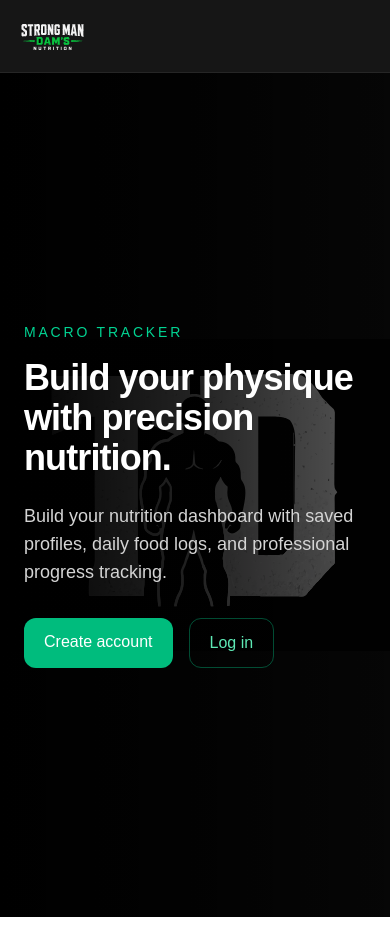
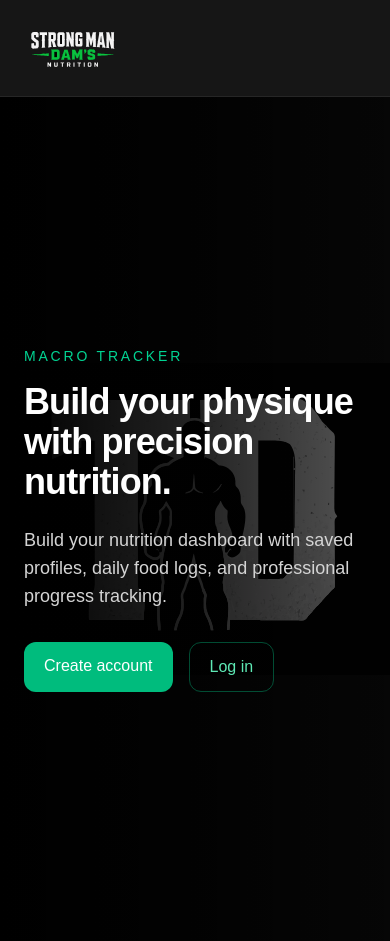
Before and after one commit to Kameron835/macros-tracker, a Next.js app: page / in a window 390 px wide. Before the commit the page ends 917 px from the top, so only its background shows below. Built offline with nearby package versions, Linux system fonts and the light colour scheme; no server answers.

Commit message:
Use mobile dropdown menu

```diff
--- a/components/app-header.tsx
+++ b/components/app-header.tsx
@@ -12,17 +12,26 @@ export default async function AppHeader() {
 
   return (
     <header className="sticky top-0 z-50 border-b border-neutral-800 bg-neutral-950/95 backdrop-blur">
-      <div className="mx-auto flex max-w-6xl items-center justify-between gap-4 px-4 py-3">
+      <div className="mx-auto flex max-w-6xl items-center justify-between gap-4 px-6 py-4">
         <Link href="/" className="flex shrink-0 items-center">
           <Image
             src="/brand/header-logo.svg"
             alt="Strong Man Dam's Nutrition"
             width={220}
             height={90}
-            className="h-12 w-auto max-w-[160px] object-contain sm:h-20 sm:max-w-none"
+            className="h-16 w-auto object-contain sm:h-20"
             priority
           />
         </Link>
+
+        {user ? (
+          <Link
+            href="/foods/barcode"
+            className="rounded-xl border border-emerald-500 px-4 py-2 text-sm font-semibold text-emerald-300 lg:hidden"
+          >
+            Barcode
+          </Link>
+        ) : null}
 
         <AppHeaderNav isSignedIn={!!user} />
       </div>
```
